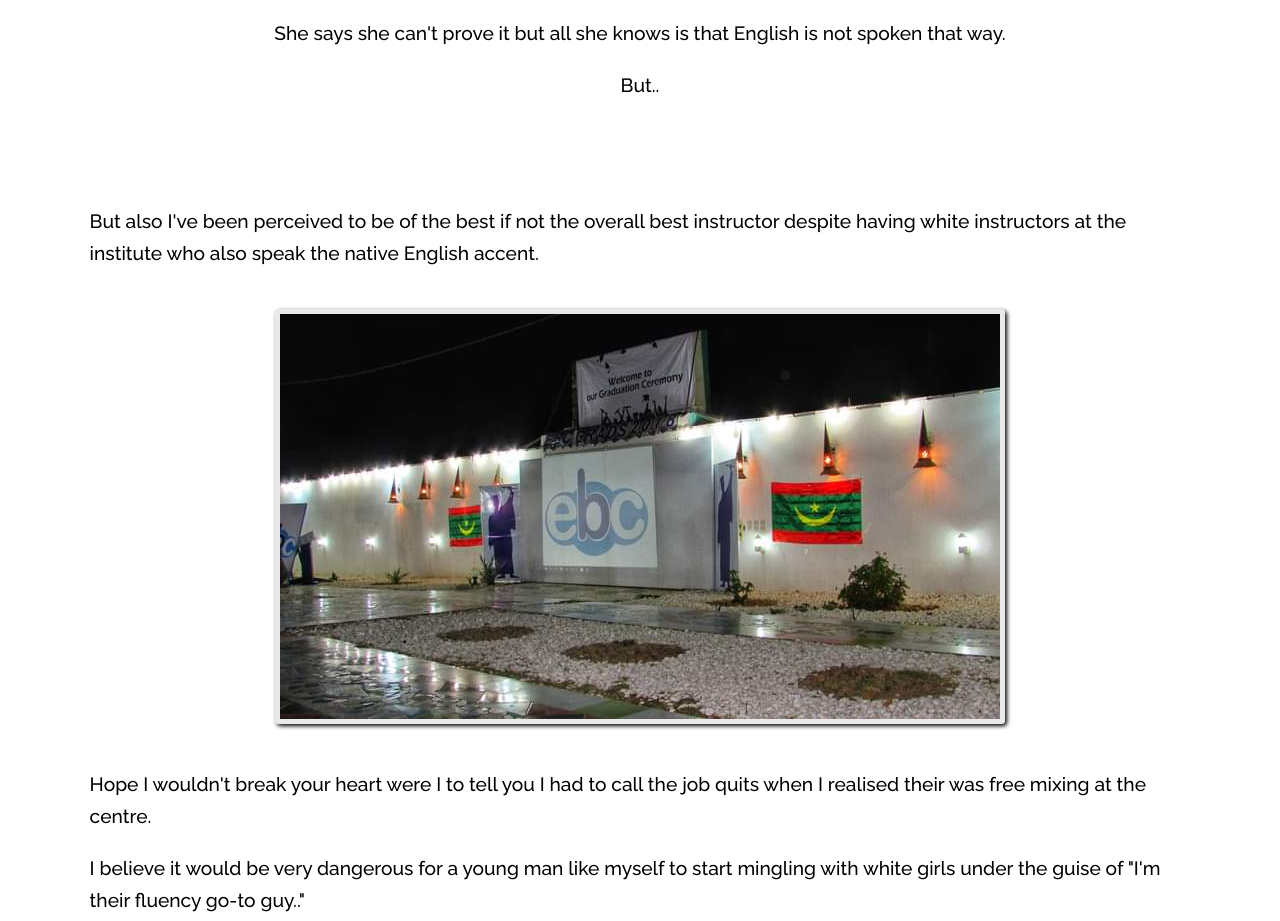
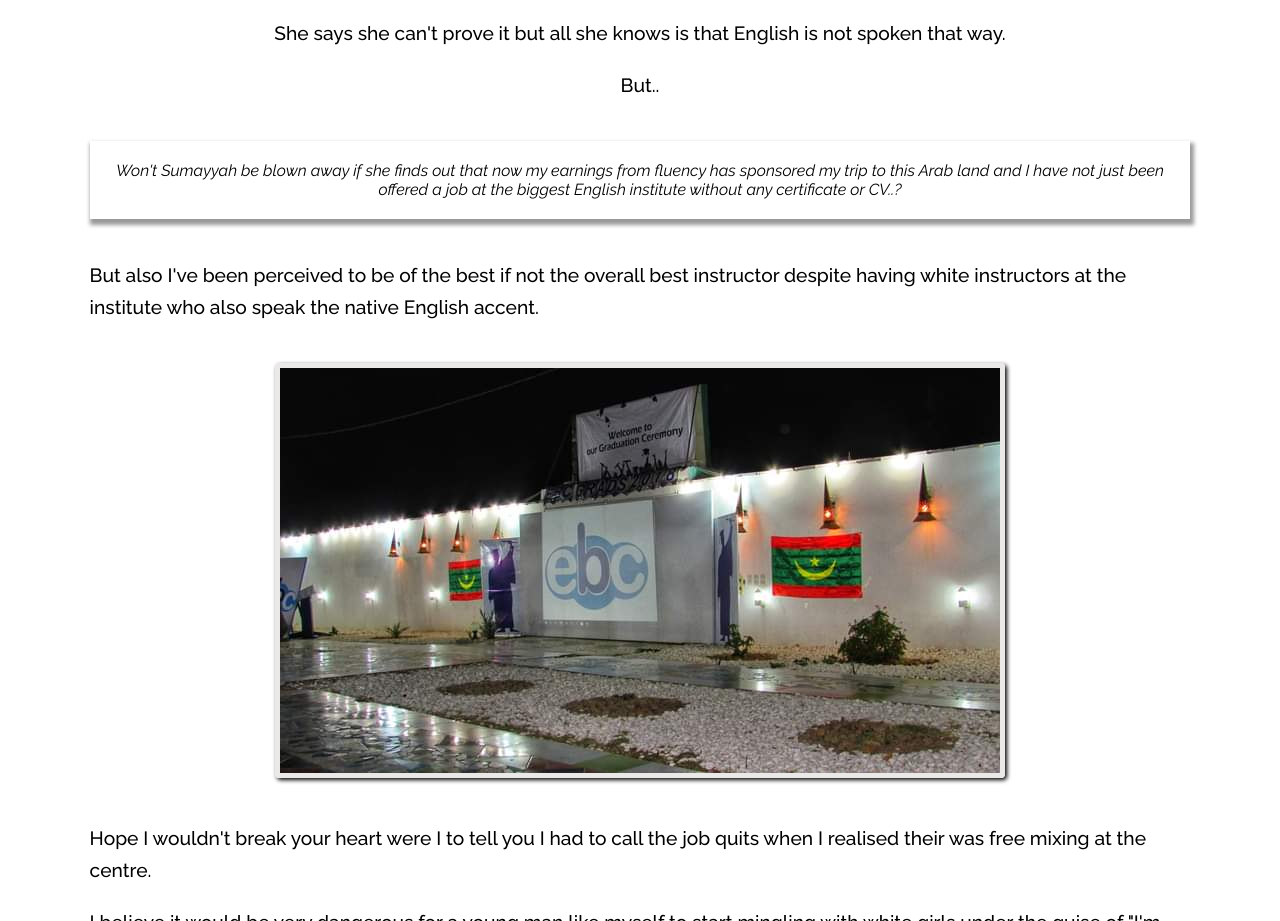
Before and after one commit to Kolacodes/fkit, a website: page index.html in a window 1280 px wide. Shown: the part 1456-2377 px from the top of the page. Drawn offline with Linux system fonts and the light colour scheme.

Commit message:
make better

```diff
--- a/index.html
+++ b/index.html
@@ -138,9 +138,33 @@
   <p class="p-text-block">
     But..
   </p>
-  <p class="p-text-block bold sec-color">
-    Won't Sumayyah be blown away if she finds out that now my earnings from fluency has sponsored my trip to this Arab land and I have not just been offered a job at the biggest English institute without any certificate or CV..
-  </p>
+
+  <div class="mb-sm mt-sm card-wrapper">
+    <div class="card-3 text-color-pri bg-white">
+      <blockquote>
+        <!-- <p class="p-text-block">
+          But what action did I take to land myself all these internet goodies?
+        </p> -->
+      <p class="italic">
+        Won't Sumayyah be blown away
+        if she finds out that now my
+        earnings from fluency has
+        sponsored my trip to
+        this Arab land and I
+        have not just been
+        offered a job at
+        the biggest English
+        institute without any
+        certificate or CV..?
+      </p>
+      </blockquote>
+      <!-- <br> -->
+      <!-- <cite>Abu Zayd, 2009</cite> -->
+      <!-- <p class="author">Abu Zayd, 2009</p> -->
+    </div>
+  </div>
+<!-- </p> -->
+
   <p class="bold p-text-block">
     But also I've been perceived to be of the best if not the overall best instructor despite having white instructors at the institute who also speak the native English accent.
   </p>
--- a/styles.css
+++ b/styles.css
@@ -38,6 +38,14 @@ body {
 
 .pri-color {
 	color: var(--primary-background);
+}
+
+.bg-white {
+	background-color: white !important;
+}
+
+.text-color-pri {
+	color: var(--text-color-primary) !important;
 }
 
 .bold {
@@ -178,6 +186,33 @@ video {
 	/* height: auto; */
 	/* max-width: 100%; */
 }
+
+
+.card-3 {
+	/* border: 3px solid rgb(146, 146, 85); */
+	background-color: rgb(212, 212, 120);
+	background-color: var(--primary-background);
+	box-shadow: 2px 4px 4px 2px rgba(0, 0, 0, 0.3);
+	box-shadow: 2px 4px 4px 2px rgba(0, 0, 0, 0.4);
+	color: #faebeb;
+	color: #fdf8f8;
+	/* border-radius: 4px; */
+	align-items: center;
+	text-align: center;
+	padding: 20px 14px ;
+
+
+	/* font-size: 1.2rem; */
+	/* font-weight: 500; */
+	/* margin-bottom: 20px; */
+	/* text-align: left; */
+	/* line-height: 2rem; */
+
+	/* width: 90% */
+	/* height: auto; */
+	/* max-width: 100%; */
+}
+
 
 audio::-webkit-media-controls-panel {
 	background-color: var(--secondary-text);
```
